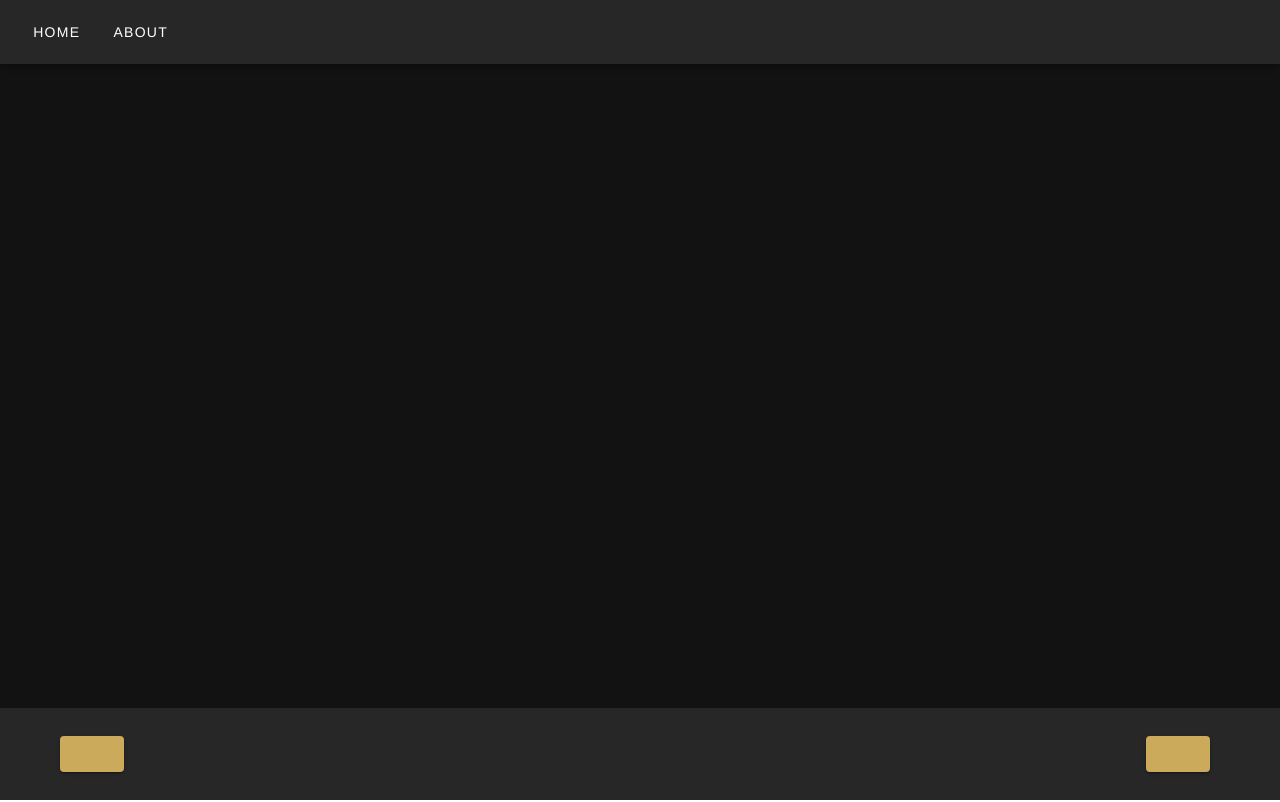
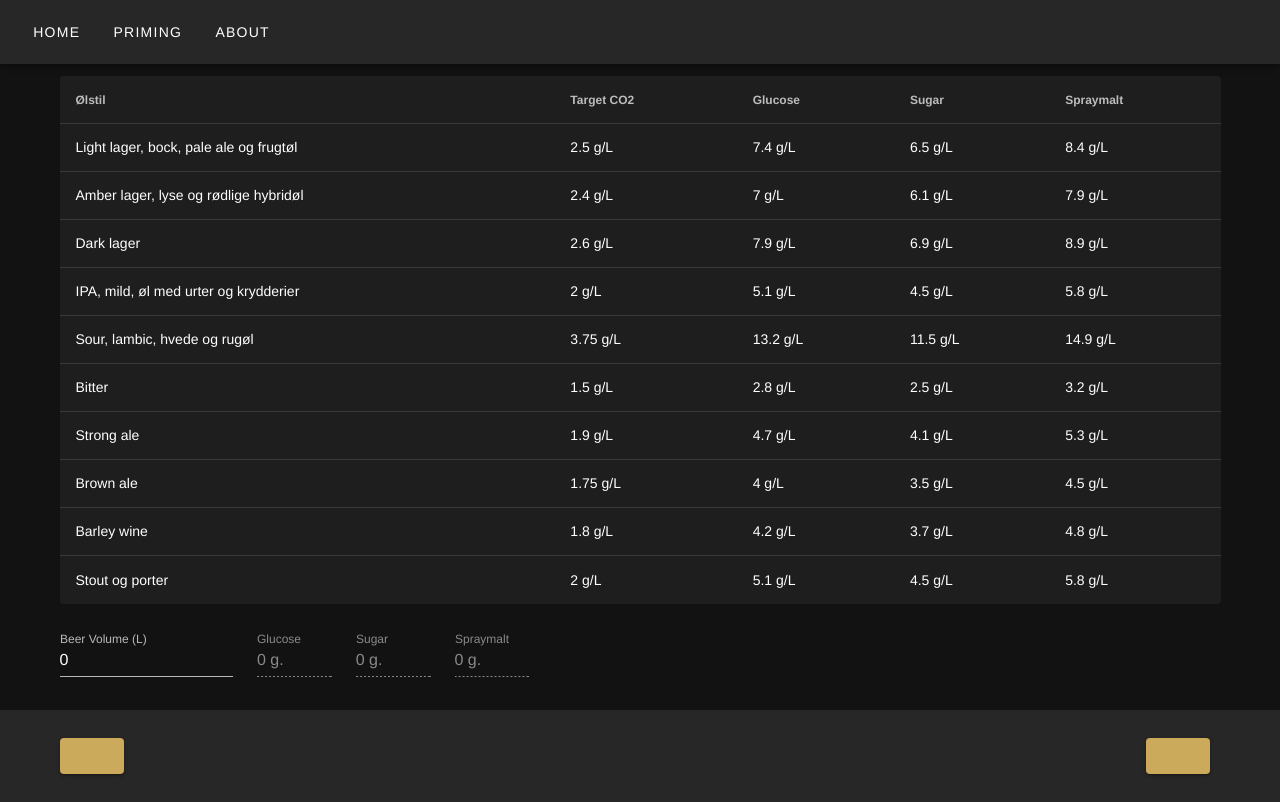
Before and after one commit to EmilMadsen/thebeerhub-ui, a Vue app: page /priming in a window 1280 px wide. Built offline with nearby package versions, Linux system fonts and the light colour scheme; the HTML template or start-up script is replaced by a standard one.

Commit message:
added priming sugar table

```diff
--- a/package.json
+++ b/package.json
@@ -35,7 +35,9 @@
     "parserOptions": {
       "parser": "babel-eslint"
     },
-    "rules": {}
+    "rules": {
+      "no-unused-vars": "off"
+    }
   },
   "browserslist": [
     "> 1%",
--- a/src/App.vue
+++ b/src/App.vue
@@ -1,10 +1,13 @@
 <template>
   <v-app>
-
     <v-app-bar app>
-
-    <v-btn class="hidden-sm-and-down" text @click="gotoPage('home')">Home</v-btn>
-    <v-btn class="hidden-sm-and-down" text>About</v-btn>
+      <v-btn class="hidden-sm-and-down" text @click="gotoPage('home')"
+        >Home</v-btn
+      >
+      <v-btn class="hidden-sm-and-down" text @click="gotoPage('priming')"
+        >Priming</v-btn
+      >
+      <v-btn class="hidden-sm-and-down" text>About</v-btn>
 
       <v-spacer></v-spacer>
 
@@ -25,26 +28,24 @@
       <router-view></router-view>
     </v-main>
 
-    <Footer/>
-
+    <Footer />
   </v-app>
 </template>
 
 <script>
-
 export default {
-  name: 'App',
+  name: "App",
 
   components: {
-    Footer: () => import('@/components/Footer'),
+    Footer: () => import("@/components/Footer"),
   },
 
   methods: {
     gotoPage(name) {
-      this.$router.push({ name: name})
-    }
-  }
-}
+      this.$router.push({ name: name }).catch((err) => {});
+    },
+  },
+};
 </script>
 
 <style>
@@ -54,5 +55,4 @@ export default {
   -moz-osx-font-smoothing: grayscale;
   color: #2c3e50;
 }
-
 </style>
--- a/src/router/index.js
+++ b/src/router/index.js
@@ -4,6 +4,7 @@ import Home from '../views/Home.vue'
 import Details from '../views/Details.vue'
 import Create from '../views/Create.vue'
 import Stepper from '../views/Stepper.vue'
+import PrimingSugar from '../views/PrimingSugar.vue'
 
 Vue.use(Router)
 
@@ -38,6 +39,12 @@ export default new Router({
       name: 'stepper',
       component: Stepper,
       props: true
+    },
+
+    {
+      path: '/priming',
+      name: 'priming',
+      component: PrimingSugar,
     }
 
   ],
--- /dev/null
+++ b/src/views/PrimingSugar.vue
@@ -0,0 +1,173 @@
+<template>
+  <v-container class="home-main">
+    <v-simple-table dark>
+      <template v-slot:default>
+        <thead>
+          <tr>
+            <th class="text-left">Ølstil</th>
+            <th class="text-left">Target CO2</th>
+            <th class="text-left">Glucose</th>
+            <th class="text-left">Sugar</th>
+            <th class="text-left">Spraymalt</th>
+          </tr>
+        </thead>
+        <tbody>
+          <tr
+            v-for="item in brewTypes"
+            :key="item.name"
+            @click="selected = item"
+            v-bind:class="{ isselected : isSelected(item) }"
+          >
+            <td>{{ item.name }}</td>
+            <td>{{ item.co2 }} g/L</td>
+            <td>{{ item.glucose }} g/L</td>
+            <td>{{ item.sugar }} g/L</td>
+            <td>{{ item.spraymalt }} g/L</td>
+          </tr>
+        </tbody>
+      </template>
+    </v-simple-table>
+
+    <v-row class="mt-3">
+      <v-col cols="12" md="2">
+        <v-text-field
+          v-model="volume"
+          type="number"
+          label="Beer Volume (L)"
+        ></v-text-field>
+      </v-col>
+
+      <v-col cols="12" md="1">
+        <v-text-field
+          :value="getRequiredAmount('glucose')"
+          label="Glucose"
+          disabled
+        ></v-text-field>
+      </v-col>
+
+      <v-col cols="12" md="1">
+        <v-text-field
+          :value="getRequiredAmount('sugar')"
+          label="Sugar"
+          disabled
+        ></v-text-field>
+      </v-col>
+
+      <v-col cols="12" md="1">
+        <v-text-field
+          :value="getRequiredAmount('spraymalt')"
+          label="Spraymalt"
+          disabled
+        ></v-text-field>
+      </v-col>
+    </v-row>
+  </v-container>
+</template>
+
+<script>
+export default {
+  data() {
+    return {
+      brewTypes: [
+        {
+          name: "Light lager, bock, pale ale og frugtøl",
+          co2: 2.5,
+          glucose: 7.4,
+          sugar: 6.5,
+          spraymalt: 8.4,
+        },
+        {
+          name: "Amber lager, lyse og rødlige hybridøl",
+          co2: 2.4,
+          glucose: 7,
+          sugar: 6.1,
+          spraymalt: 7.9,
+        },
+        {
+          name: "Dark lager",
+          co2: 2.6,
+          glucose: 7.9,
+          sugar: 6.9,
+          spraymalt: 8.9,
+        },
+        {
+          name: "IPA, mild, øl med urter og krydderier",
+          co2: 2,
+          glucose: 5.1,
+          sugar: 4.5,
+          spraymalt: 5.8,
+        },
+        {
+          name: "Sour, lambic, hvede og rugøl",
+          co2: 3.75,
+          glucose: 13.2,
+          sugar: 11.5,
+          spraymalt: 14.9,
+        },
+        { name: "Bitter", co2: 1.5, glucose: 2.8, sugar: 2.5, spraymalt: 3.2 },
+        {
+          name: "Strong ale",
+          co2: 1.9,
+          glucose: 4.7,
+          sugar: 4.1,
+          spraymalt: 5.3,
+        },
+        {
+          name: "Brown ale",
+          co2: 1.75,
+          glucose: 4,
+          sugar: 3.5,
+          spraymalt: 4.5,
+        },
+        {
+          name: "Barley wine",
+          co2: 1.8,
+          glucose: 4.2,
+          sugar: 3.7,
+          spraymalt: 4.8,
+        },
+        {
+          name: "Stout og porter",
+          co2: 2,
+          glucose: 5.1,
+          sugar: 4.5,
+          spraymalt: 5.8,
+        },
+      ],
+      selected: null,
+      volume: 0,
+    };
+  },
+
+  methods: {
+    getRequiredAmount(property) {
+      let value = 0;
+      if (this.selected) {
+        value = this.selected[property] * this.volume;
+      }
+      return value + " g.";
+    },
+
+    isSelected(item) {
+      if (!this.selected) {
+        return false;
+      }
+      return item.name === this.selected.name;
+    }
+  },
+};
+</script>
+
+<style>
+
+  .isselected {
+    background-color: #da671c;
+  }
+
+  .theme--dark.v-data-table>.v-data-table__wrapper>table>tbody>tr:hover:not(.v-data-table__expanded__content):not(.v-data-table__empty-wrapper) {
+    opacity: 0.5;
+    background-color: #da671c;
+  }
+
+
+</style>
```
